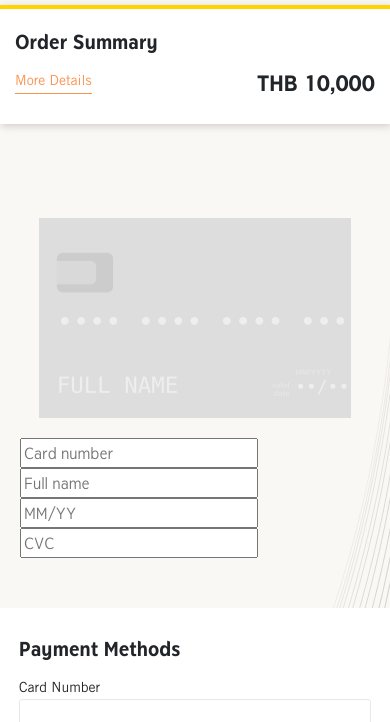
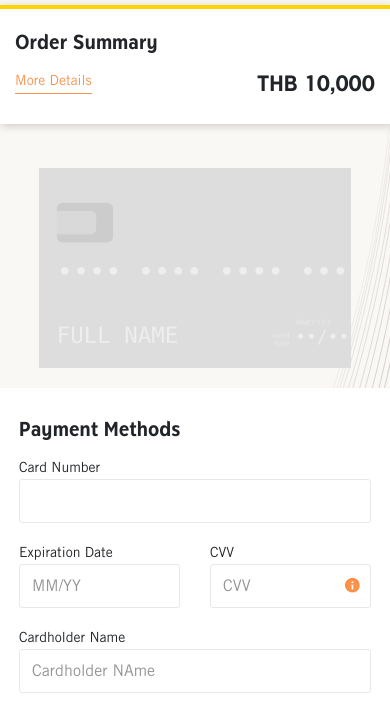
Before and after one commit to pathara/BAY, a plain HTML site: page 03_paymethod_creditcard_form_mobilelayoutonly.html in a window 390 px wide. Shown: the part 67-789 px from the top of the page. Drawn offline with Linux system fonts and the light colour scheme; files whose address does not match are found by name.

Commit message:
Update 03_paymethod_creditcard_form_mobilelayoutonly.html

```diff
--- a/03_paymethod_creditcard_form_mobilelayoutonly.html
+++ b/03_paymethod_creditcard_form_mobilelayoutonly.html
@@ -101,36 +101,15 @@
 
 
 
-	<div class="col-xl-9 col-lg-9 col-md-7 col-sm-12"style="/*border:1px red solid;"><!-- Payment method select -->
+	<div class="form-container active col-xl-9 col-lg-9 col-md-7 col-sm-12"style="/*border:1px red solid;"><!-- Payment method select -->
 
-	<div class="row mx-1">
+	<div class="card-wrapper"></div>
 
-                     <div class style="width: 100%;  max-width: 350px;  margin: 50px auto;">
-        <div class="card-wrapper"></div>
 
-        <div class="form-container active">
-            <form action="">
-                <input placeholder="Card number" type="tel" name="number" id="number" >
-                <input placeholder="Full name" type="text" name="name"id="name">
-                <input placeholder="MM/YY" type="tel" name="expiry"id="expiry">
-                <input placeholder="CVC" type="number" name="cvc"id="cvc">
-            </form>
-        </div>
-    </div>
-
-                    </div>
-
-		 <form class="needs-validation" novalidate>
+		 <form class="needs-validation" action="" novalidate>
     			<div class="row d-block mx-xl-0 mx-lg-n1 mx-md-n1 mx-sm-0">
 			<div class="cardselectbox py-2"><!-- w-100 bg-white -->
 				<div class="col-12 ml-1"><h3>Payment Methods</h3></div>
-
-
-
-
-
-
-
 
 
 					<div class="row mx-1">
@@ -146,7 +125,7 @@
 
           					<div class="col-xl-6 col-lg-6 col-md-6 col-sm-6 col-6 mb-3">
             					<label for="expirationdate">Expiration Date</label>
-            					<input class="form-control" name="expiry"id="expiry" type="text" inputmode="numeric" placeholder="" value="" required >
+            					<input class="form-control" name="expiry"id="expiry" type="text" inputmode="numeric" placeholder="MM/YY" value="" required >
            						 <div class="invalid-feedback">
               							Valid Expiration Date is required.
             					</div>
@@ -154,7 +133,7 @@
           					<div class="col-xl-6 col-lg-6 col-md-6  col-sm-6 col-6 mb-3">
             					<label for="securitycode">CVV</label>
             					<div class="wrapper">
-            							<input class="form-control" name="cvc" id="cvc"type="text" inputmode="numeric" placeholder="" value="" required>
+            							<input class="form-control" name="cvc" id="cvc"type="text" inputmode="numeric" placeholder="CVV" value="" required>
             							<a role="button" href="#"><img src="assets/images/icons/cvv_remark.png" style=" position:absolute; top:38px; right:26px;"></a>
             							<div class="invalid-feedback">
               							Valid CVV is required.
@@ -170,7 +149,7 @@
 
           					<div class="col-xl-6 col-lg-6 col-md-12 col-sm-12 mb-3">
             					<label for="name">Cardholder Name</label>
-            					<input name="name"id="name" type="text" class="form-control" placeholder="" value="" required>
+            					<input name="name"id="name" type="text" class="form-control" placeholder="Cardholder NAme" value="" required>
            						 <div class="invalid-feedback">
               							Valid Card Number is required.
             					</div>
```
